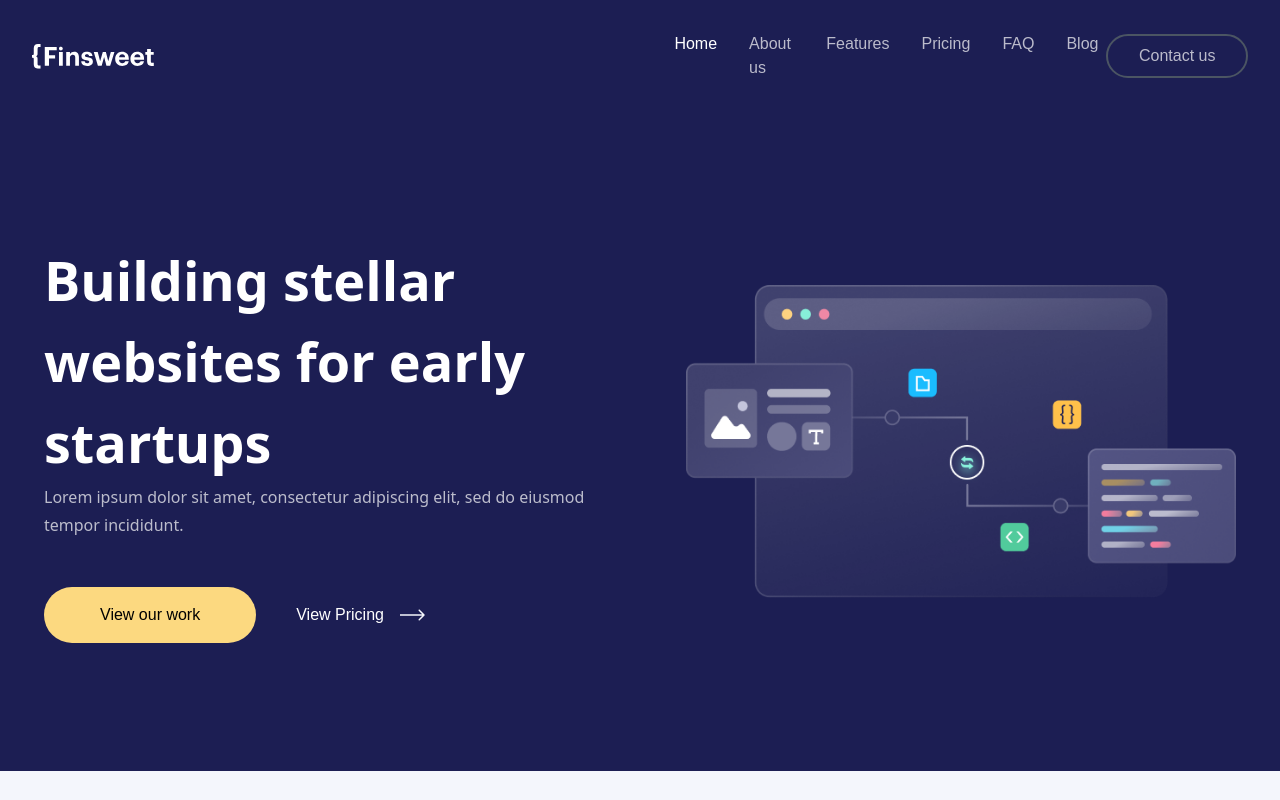
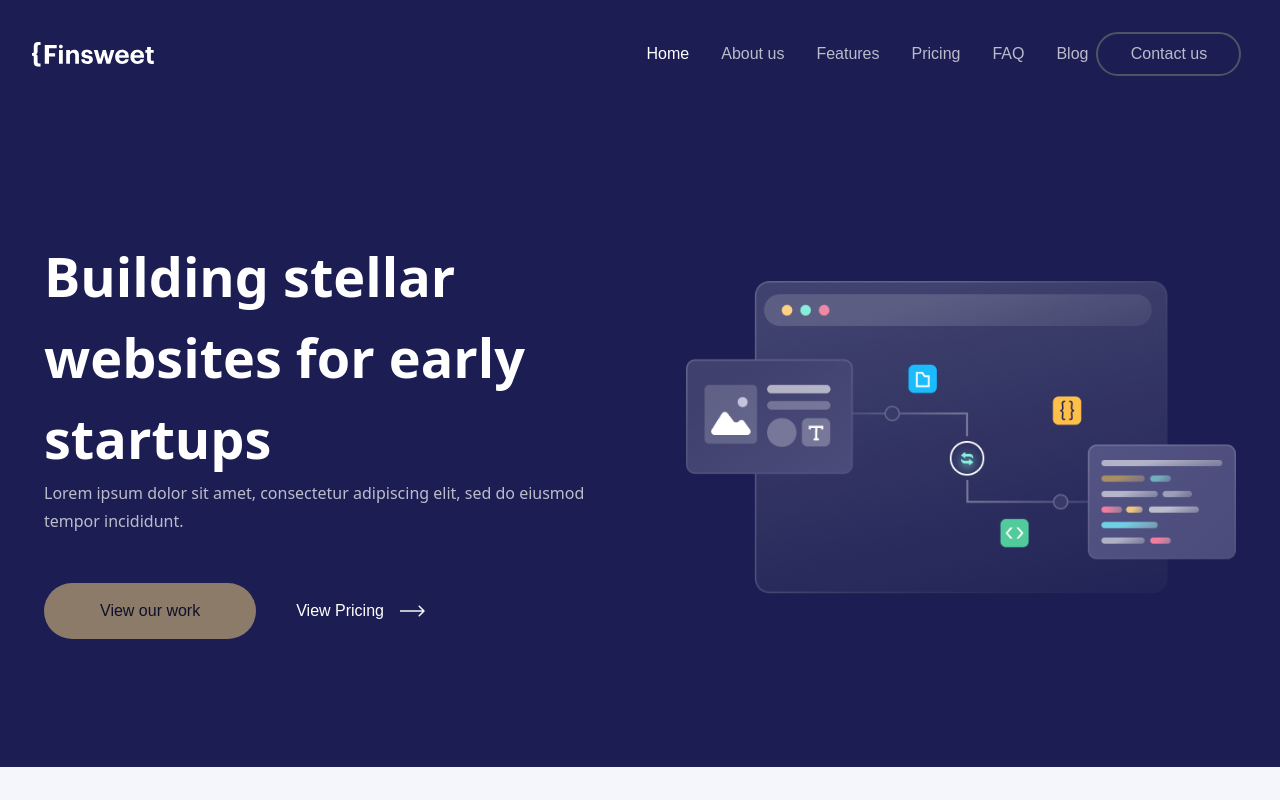
Before and after one commit to QuratUlAin-AlphaSquad/BasicBlog, a SvelteKit app: page / in a window 1280 px wide. Shown: the top 800 px of the page. Built offline with nearby package versions, Linux system fonts and the light colour scheme.

Commit message:
navbar items fixed

```diff
--- a/src/Components/ResponsiveViews.svelte
+++ b/src/Components/ResponsiveViews.svelte
@@ -13,6 +13,7 @@
     import macbook from "$lib/assets/woman-in-white-sleeveless-shirt-using-macbook-air-on-brown-wooden-table-3766189.png";
     import applemonitors from "$lib/assets/apple-monitors-326518.png";
     import Footer from "./Footer.svelte";
+    import { fade } from "svelte/transition";
 
 
 
@@ -123,7 +124,7 @@
     ];
 </script>
 
-<!-- <button class="bg-gray-600 rounded transition hover:bg-yellow-800 ease-in-out duration-300">Transition</button> -->
+<!-- <button class="bg-gray-600 rounded hover:bg-yellow-800 	">Transition</button> -->
 
 <!-- HEADER -->
 <div class="w-full">
@@ -238,7 +239,7 @@
                         <li>Blog</li>
                     </ul>
                     <button
-                        class="border-solid lg:border-2 border-gray-600 rounded-full px-[28px] py-[8px] lg:px-[48px] lg:py-[16px] lg:w-[185px] text-[#BBBBCB] cursor-pointer"
+                        class="border-solid lg:border-2 border-gray-600 rounded-full px-[28px] py-[8px] lg:px-[48px] lg:py-[16px] lg:w-[185px] text-[#BBBBCB] cursor-pointer transition ease-in-out duration-300"
                         >Contact us</button
                     >
                 </div>
@@ -246,7 +247,7 @@
         </div>
         <div
             id="navItems"
-            class="hidden lg:flex lg:flex-row lg:gap-[8px] flex-col justify-center items-center"
+            class="hidden lg:flex lg:flex-row lg:gap-[8px] flex-col justify-center items-center w-full"
         >
             <ul class=" lg:flex lg:flex-row gap-[32px] text-[#BBBBCB]">
                 <li class="text-white cursor-pointer">Home</li>
@@ -257,7 +258,7 @@
                 <li class="cursor-pointer">Blog</li>
             </ul>
             <button
-                class=" w-full border-solid lg:border-2 border-gray-600 rounded-full px-[28px] py-[8px] lg:px-[28px] lg:py-[8px] lg:w-[145px] text-[#BBBBCB]"
+                class=" w-full border-solid lg:border-2 border-gray-600 rounded-full px-[28px] py-[8px] lg:px-[28px] lg:py-[8px] lg:w-[145px] text-[#BBBBCB] hover:bg-[rgb(49,40,17)] transition ease-in-out duration-700"
                 >Contact us</button
             >
         </div>
@@ -284,8 +285,8 @@
                 </div>
                 <!-- btn view our work div -->
                 <div class="flex xs:flex-col md:flex-row md:gap-10 xs:gap-5">
-                    <button
-                        class="bg-[#FCD980] rounded-full xs:py-2 xs:px-5 md:py-4 md:px-14 text-black hover:bg-[rgb(223,184,87)]"
+                    <button transition:fade
+                        class="bg-[#FCD980] rounded-full xs:py-2 xs:px-5 md:py-4 md:px-14 text-black hover:bg-[rgb(223,184,87)] transition ease-in-out duration-700 animate-pulse "
                         >View our work</button
                     >
                     <div
@@ -683,7 +684,7 @@
 
                 </div>
                 <!-- Button -->
-                <button class="md:max-w-[432px] bg-[#FCD980] rounded-full xs:py-[15px] md:px-[51px] md:py-[15px] hover:hover:bg-[rgb(223,184,87)]">Send an Inquiry</button>
+                <button class="md:max-w-[432px] bg-[#FCD980] rounded-full xs:py-[15px] md:px-[51px] md:py-[15px] hover:hover:bg-[rgb(223,184,87)] transition ease-in-out duration-700">Send an Inquiry</button>
                 <div class="flex flex-row justify-center items-center gap-2">
                     <a class="font-sans md:text-[18px] font-medium leading-[32px] text-white cursor-pointer" href="/">Get in touch with us</a>
                     <svg class=" cursor-pointer" width="25" height="12" viewBox="0 0 25 12" fill="none" xmlns="http://www.w3.org/2000/svg">
```
